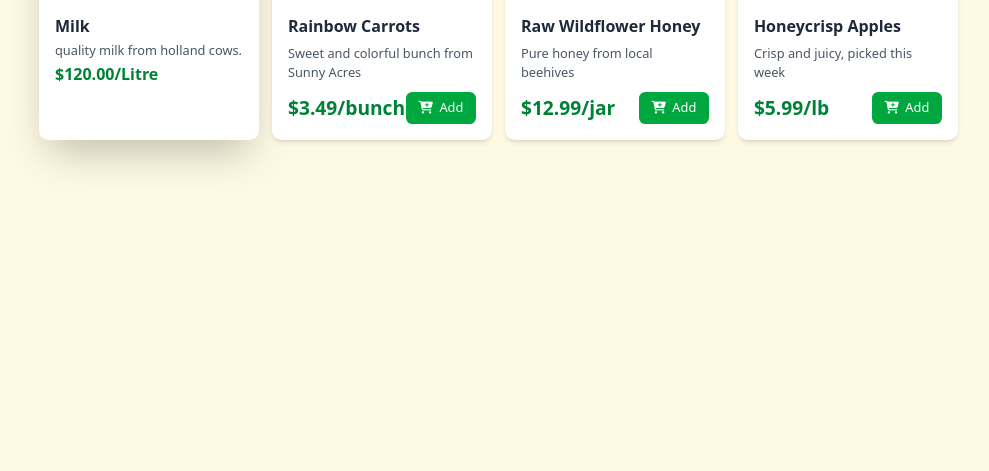
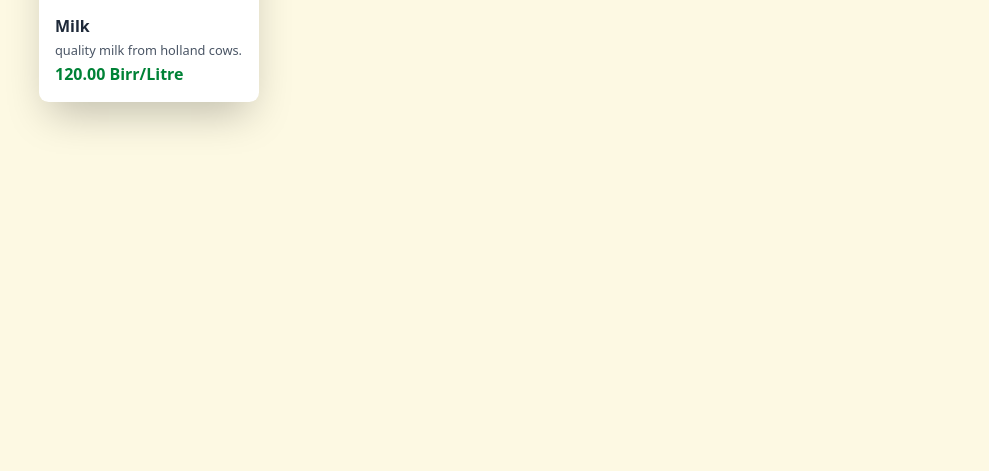
Before and after one commit to logoskal-office/farmer-to-market, a Django app: page /market/products/ in a window 1280 px wide. Shown: the part 329-800 px from the top of the page, without its empty margins (25-1014 px from the left). Run offline with Django 5.2, Linux system fonts and the light colour scheme; a user stored in the database is signed in; data comes from the database, SQL or seed files in the repository; both versions use the stored data as it was after the commit.

Commit message:
Deployment Commit

```diff
--- a/lersha/static/css/style.css
+++ b/lersha/static/css/style.css
@@ -68,6 +68,8 @@
     --text-5xl--line-height: 1;
     --text-6xl: 3.75rem;
     --text-6xl--line-height: 1;
+    --text-7xl: 4.5rem;
+    --text-7xl--line-height: 1;
     --font-weight-normal: 400;
     --font-weight-medium: 500;
     --font-weight-semibold: 600;
@@ -1194,49 +1126,6 @@
     --tw-outline-style: none;
     outline-style: none;
   }
-  .file\:mr-4 {
-    &::file-selector-button {
-      margin-right: calc(var(--spacing) * 4);
-    }
-  }
-  .file\:rounded-full {
-    &::file-selector-button {
-      border-radius: calc(infinity * 1px);
-    }
-  }
-  .file\:border-0 {
-    &::file-selector-button {
-      border-style: var(--tw-border-style);
-      border-width: 0px;
-    }
-  }
-  .file\:px-4 {
-    &::file-selector-button {
-      padding-inline: calc(var(--spacing) * 4);
-    }
-  }
-  .file\:py-2 {
-    &::file-selector-button {
-      padding-block: calc(var(--spacing) * 2);
-    }
-  }
-  .file\:text-sm {
-    &::file-selector-button {
-      font-size: var(--text-sm);
-      line-height: var(--tw-leading, var(--text-sm--line-height));
-    }
-  }
-  .file\:font-semibold {
-    &::file-selector-button {
-      --tw-font-weight: var(--font-weight-semibold);
-      font-weight: var(--font-weight-semibold);
-    }
-  }
-  .file\:text-primary-700 {
-    &::file-selector-button {
-      color: var(--color-primary-700);
-    }
-  }
   .hover\:scale-105 {
     &:hover {
       @media (hover: hover) {
--- a/lersha/templates/market/product-detail.html
+++ b/lersha/templates/market/product-detail.html
@@ -78,7 +78,6 @@
                         </div>
 
                         <div class="flex items-center space-x-4">
-                            <input type="number" min="1" max="{{product.stock|floatformat:1}}" step="0.1" value="1" class="w-28 px-4 py-3 border border-gray-300 rounded-lg focus:outline-none focus:border-primary-500">
                             <button id="order-button" class="flex-1 bg-primary-500 text-white py-3 px-8 rounded-lg font-medium hover:bg-primary-600 transition flex items-center justify-center">
                                 <i class="fas fa-cart-plus mr-2"></i> Make An Order
                             </button>
@@ -89,9 +88,7 @@
                                     contact_modal.classList.remove('hidden')
                                 })
                             </script>
-                            <button class="p-3 border border-gray-300 rounded-lg hover:border-primary-500 transition">
-                                <i class="fas fa-heart text-xl text-gray-600 hover:text-red-500"></i>
-                            </button>
+
                         </div>
                     </div>
 
--- a/lersha/templates/market/product-list.html
+++ b/lersha/templates/market/product-list.html
@@ -106,6 +106,9 @@
             });
         </script>
 
+        {% if not products %}
+        <div class="w-full h-full flex items-center justify-center text-center text-6xl text-green-700">No products found.</div>
+        {% endif %}
         <!-- Products Grid -->
         <div class="grid grid-cols-1 sm:grid-cols-2 lg:grid-cols-3 xl:grid-cols-5 gap-4 items-stretch">
             <!-- Product Card 1 -->
@@ -123,16 +126,15 @@
                         <h3 class="text-xl font-semibold text-gray-800 mb-1">{{product.name}}</h3>
                         <p class="text-gray-600 mb-1">{{product.description|truncatechars:50}}</p>
                         <div class="flex flex-col justify-between items-start gap-2 ">
-                            <span class="text-xl font-bold text-green-700">${{product.price|intcomma}}/{{product.quantity_unit}}</span>
+                            <span class="text-xl font-bold text-green-700">{{product.price|intcomma}} Birr/{{product.quantity_unit}}</span>
 
                         </div>
                     </div>
                 </a>
             </div>
             {% endfor %}
-
             <!-- Product Card 2 -->
-            <div class="bg-white rounded-xl shadow-md overflow-hidden hover:shadow-xl transition duration-300">
+            <!-- <div class="bg-white rounded-xl shadow-md overflow-hidden hover:shadow-xl transition duration-300">
                 <div class="relative">
                     <img src="https://images.unsplash.com/photo-1567206563060-55a9af775220?ixlib=rb-4.0.3&auto=format&fit=crop&w=600&q=80" alt="Carrots" class="w-full h-56 object-cover">
                 </div>
@@ -146,11 +148,11 @@
                         </button>
                     </div>
                 </div>
-            </div>
+            </div> -->
 
             <!-- Repeat similar cards for more products -->
             <!-- Product Card 3 -->
-            <div class="bg-white rounded-xl shadow-md overflow-hidden hover:shadow-xl transition duration-300">
+            <!-- <div class="bg-white rounded-xl shadow-md overflow-hidden hover:shadow-xl transition duration-300">
                 <div class="relative">
                     <img src="https://images.unsplash.com/photo-1586201375761-8385cb5529d1?ixlib=rb-4.0.3&auto=format&fit=crop&w=600&q=80" alt="Honey" class="w-full h-56 object-cover">
                     <span class="absolute top-2 right-2 bg-yellow-500 text-white px-3 py-1 rounded-full text-sm font-semibold">Local</span>
@@ -165,10 +167,10 @@
                         </button>
                     </div>
                 </div>
-            </div>
+            </div> -->
 
             <!-- Product Card 4 -->
-            <div class="bg-white rounded-xl shadow-md overflow-hidden hover:shadow-xl transition duration-300">
+            <!-- <div class="bg-white rounded-xl shadow-md overflow-hidden hover:shadow-xl transition duration-300">
                 <div class="relative">
                     <img src="https://images.unsplash.com/photo-1550583724-b2692b85b150?ixlib=rb-4.0.3&auto=format&fit=crop&w=600&q=80" alt="Apples" class="w-full h-56 object-cover">
                 </div>
@@ -182,7 +184,7 @@
                         </button>
                     </div>
                 </div>
-            </div>
+            </div> -->
             <!-- Add more product cards as needed -->
         </div>
 
--- a/lersha/templates/users/subscribe.html
+++ b/lersha/templates/users/subscribe.html
@@ -21,7 +21,7 @@
             <input type="hidden" name="amount" value="500" />
             <input type="hidden" name="currency" value="ETB" />
             {% if user.email %}
-            <input type="hidden" name="email" value="user.email" />
+            <input type="hidden" name="email" value="{{user.email}}" />
             {% endif %}
             <input type="hidden" name="first_name" value="{{user.first_name}}" />
             <input type="hidden" name="last_name" value="{{user.last_name}}" />
```
Also changed, not shown: other parts of lersha/static/css/style.css (+4 -95 lines), lersha/templates/home/home.html (+21 -48 lines), lersha/templates/users/farmer-product-list.html (+13 -21 lines), lersha/backups/db.sqlite3 (added), lersha/db.sqlite3, lersha/media/images/products/milk_n3YUKdL.jpg (added).
